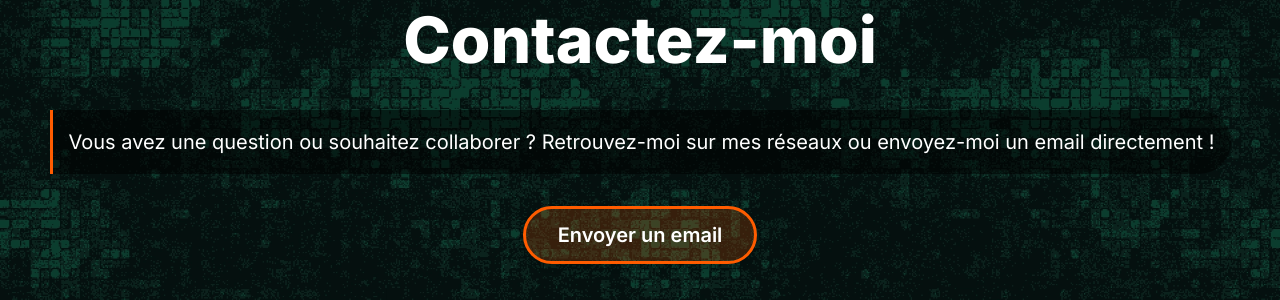
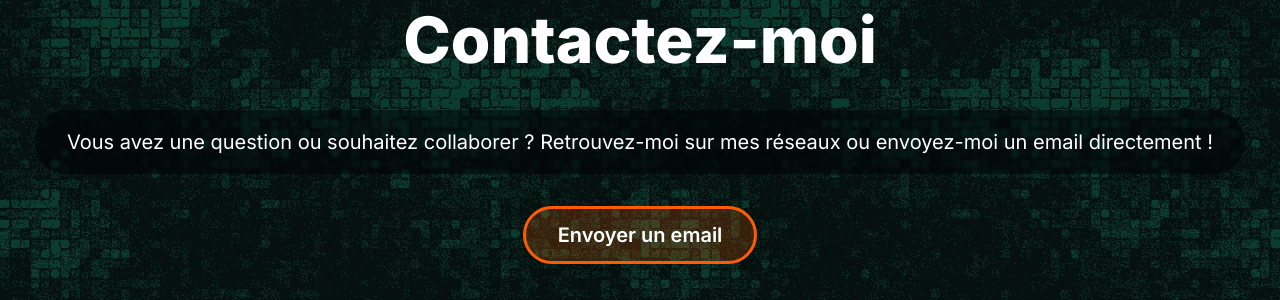
Before and after one commit to 7Nautilus/ropat-portfolio, a Jekyll site: the page built from fr/contact.html, in a window 1280 px wide. Shown: the part 317-617 px from the top of the page. Built offline with Jekyll 4.4.1, drawn with Linux system fonts in a browser that asks for light colours.

Commit message:
hero-pitch for contact page

```diff
--- a/fr/contact.html
+++ b/fr/contact.html
@@ -16,7 +16,7 @@ og_url: "https://ropat.art/fr/contact.html"
     <h1 class="hero-title" id="hero-title">Contactez-moi</h1>
 
     <!-- Contact Information -->
-    <p class="hero-text">Vous avez une question ou souhaitez collaborer ? Retrouvez-moi sur mes réseaux ou envoyez-moi un email directement !</p>
+    <p class="hero-pitch">Vous avez une question ou souhaitez collaborer ? Retrouvez-moi sur mes réseaux ou envoyez-moi un email directement !</p>
 
     <!-- Call to Action Button -->
     <a href="mailto:vultur.psd@gmail.com" class="cta">Envoyer un email</a>
```
